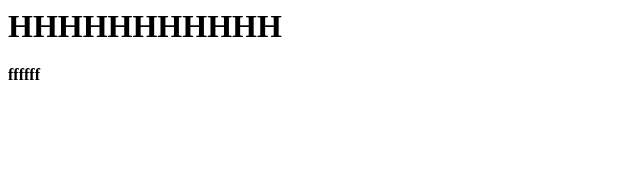
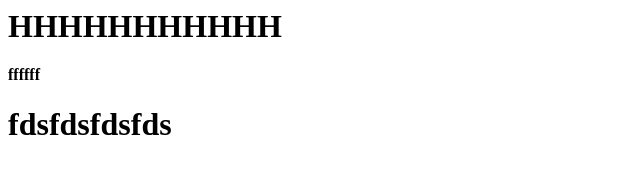
Before and after one commit to leletinhtinh/test, a plain HTML site: page index.html in a window 1280 px wide. Shown: the whole page, without its empty margins (0-640 px from the left). Drawn offline with Linux system fonts and the light colour scheme.

Commit message:
edit index.html

```diff
--- a/index.html
+++ b/index.html
@@ -1,2 +1,3 @@
 <h1>HHHHHHHHHHH</h1>
 <h4>ffffff</h4>
+<h1>fdsfdsfdsfds</h1>
```
